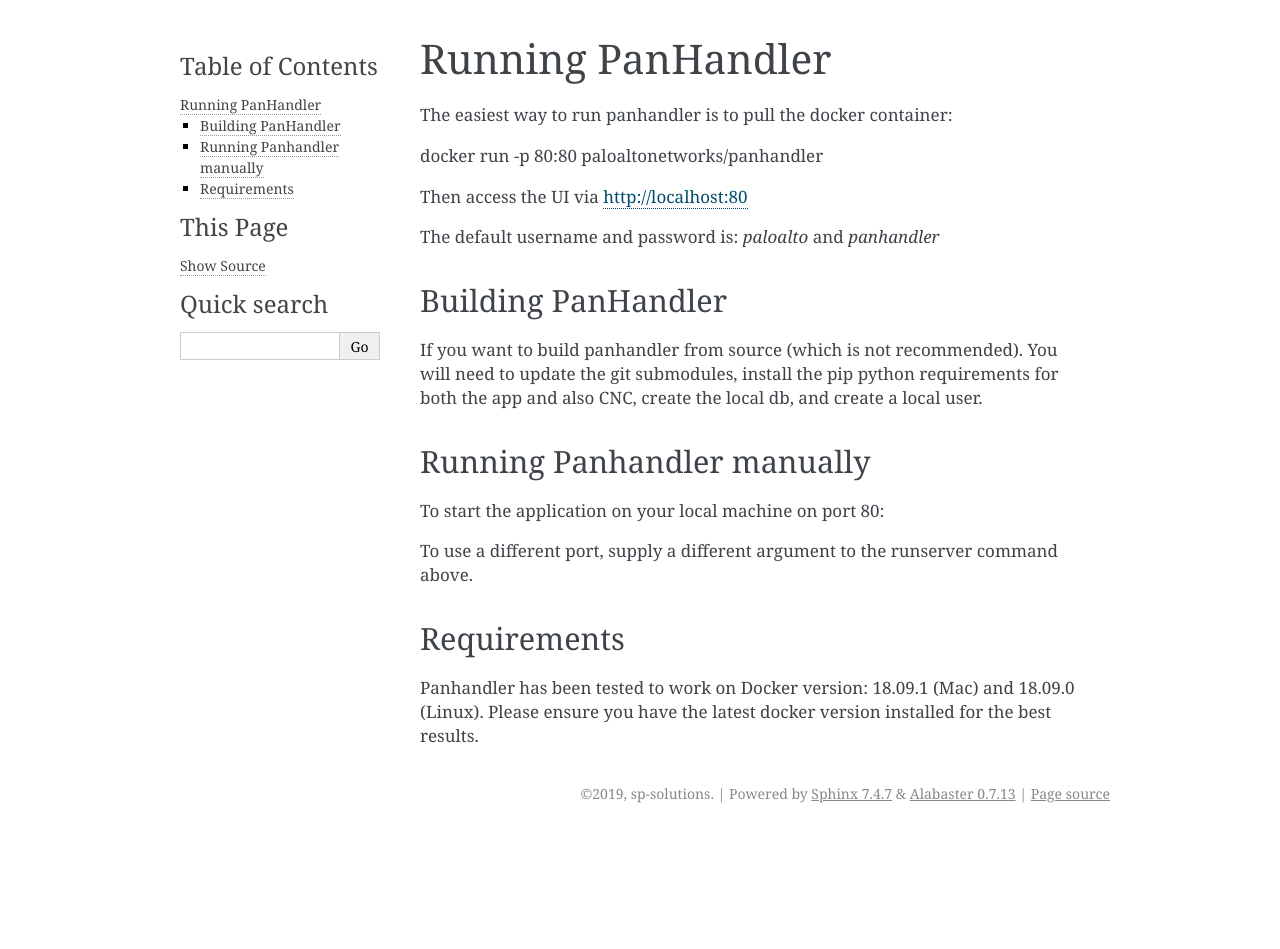
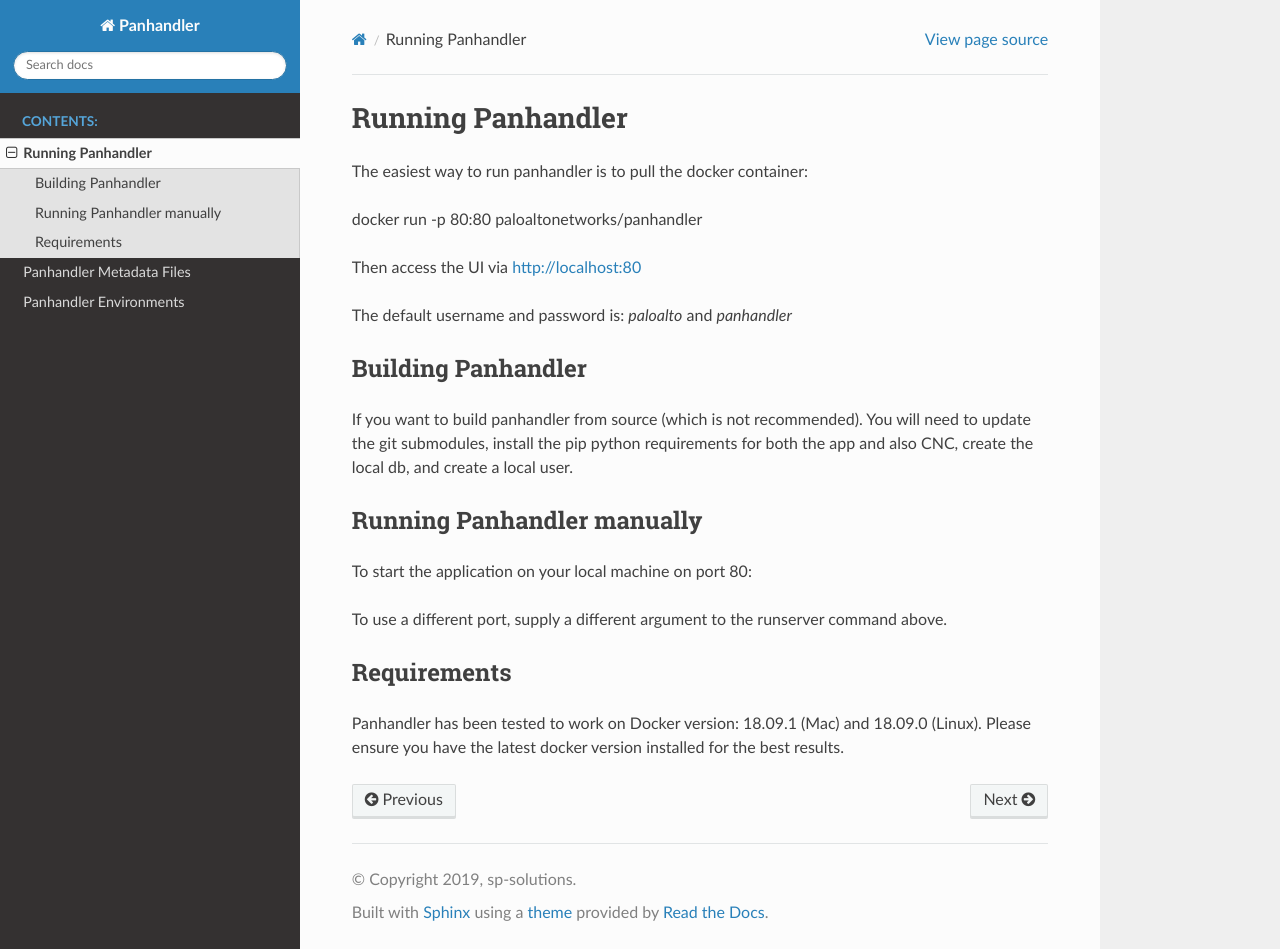
Before and after one commit to PaloAltoNetworks/panhandler, a Sphinx documentation site: the page built from docs/running.rst, in a window 1280 px wide and 949 px high. Built offline with Sphinx 7.4.7 and the Read the Docs theme 2.0.0, drawn with Linux system fonts in a browser that asks for light colours.

Commit message:
update docs and labels

```diff
--- a/docs/conf.py
+++ b/docs/conf.py
@@ -74,7 +74,7 @@
 # The theme to use for HTML and HTML Help pages.  See the documentation for
 # a list of builtin themes.
 #
-html_theme = 'alabaster'
+html_theme = 'sphinx_rtd_theme'
 
 # Theme options are theme-specific and customize the look and feel of a theme
 # further.  For a list of options available for each theme, see the
--- a/docs/running.rst
+++ b/docs/running.rst
@@ -1,4 +1,4 @@
-Running PanHandler
+Running Panhandler
 ==================
 
 
@@ -11,7 +11,7 @@
 The default username and password is: `paloalto` and `panhandler`
 
 
-Building PanHandler
+Building Panhandler
 -------------------
 
 If you want to build panhandler from source (which is not recommended). You will need to update the git submodules,
```
Also changed, not shown: 1 other file.
